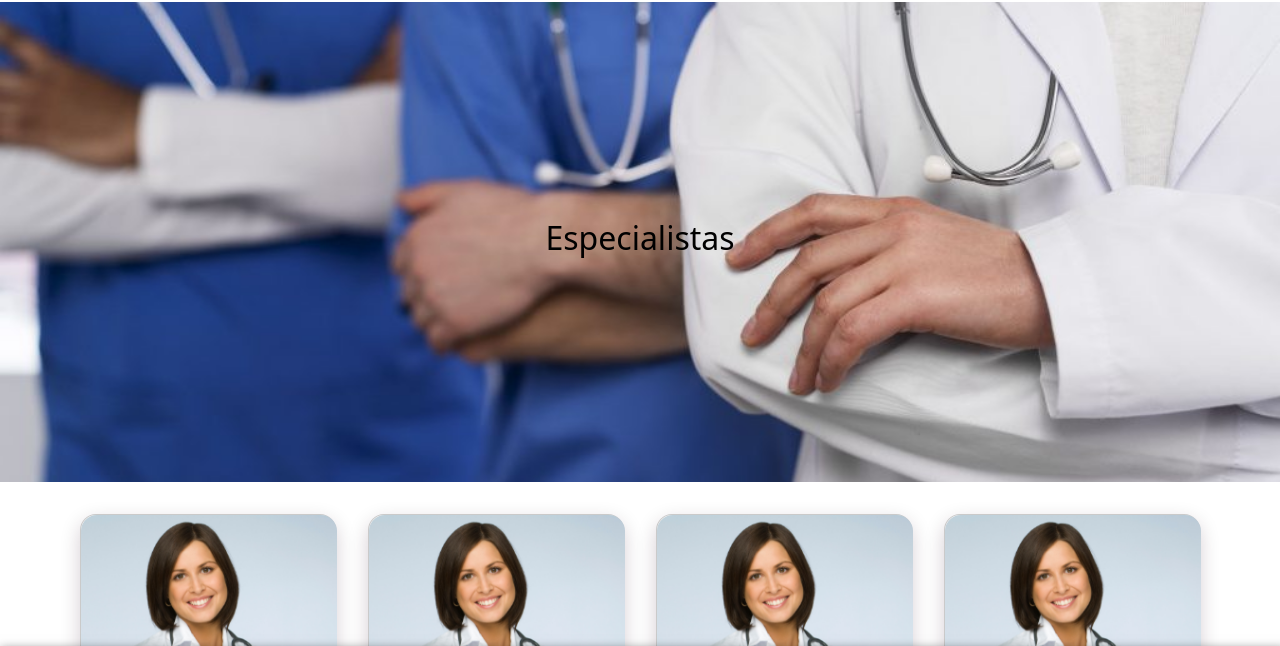
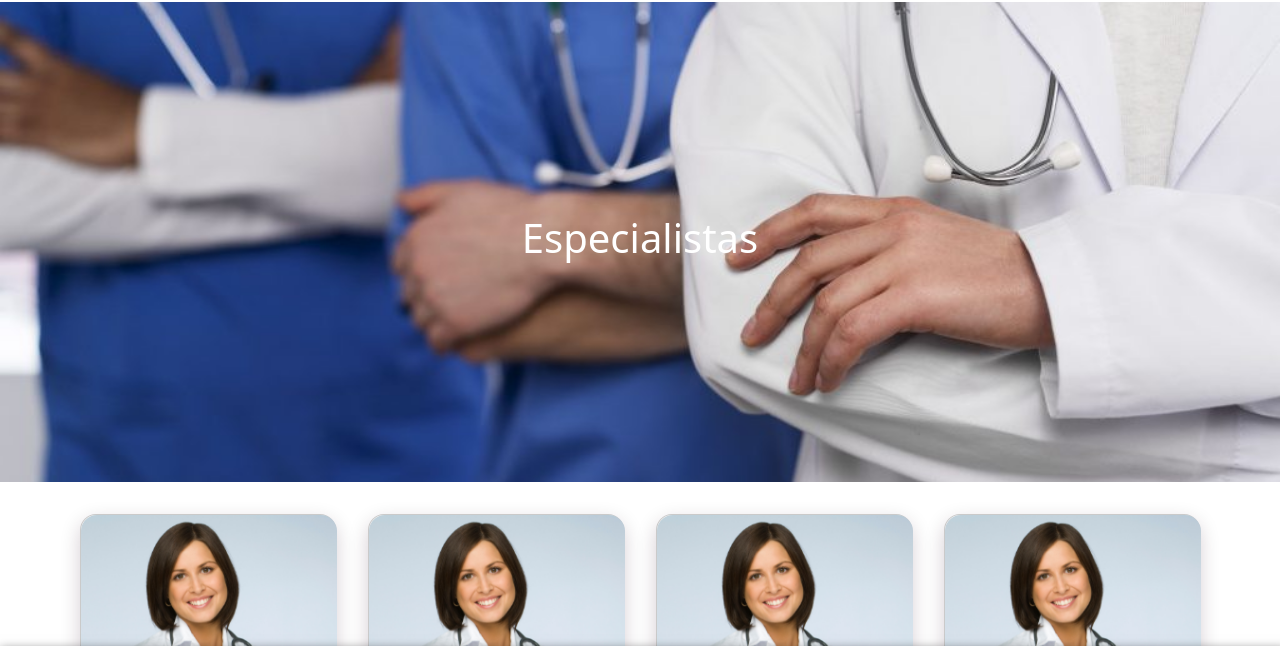
Before and after one commit to ezesal93/hesed, a plain HTML site: page profesionales.html in a window 1280 px wide. Shown: the part 111-757 px from the top of the page. Drawn offline with nearby package versions, Linux system fonts and the light colour scheme.

Commit message:
Cambio color y tamaño h2 profesionales

```diff
--- a/style.css
+++ b/style.css
@@ -450,6 +450,11 @@ h3 {
     background-repeat: no-repeat; /* Evita que la imagen de fondo se repita */
 }
 
+.banner-especialistas h2{
+    color: #FFFFFF;
+    font-size: 2.5em;
+}
+
 
 .profesionales{
     display: flex;
```
